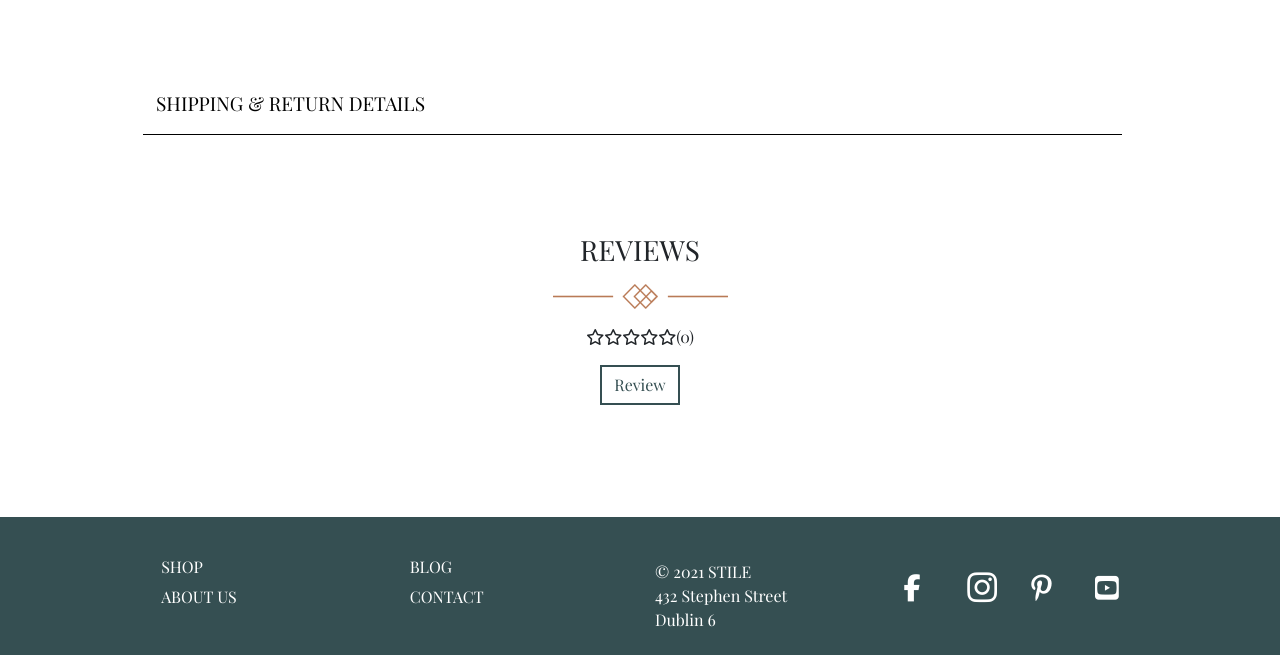
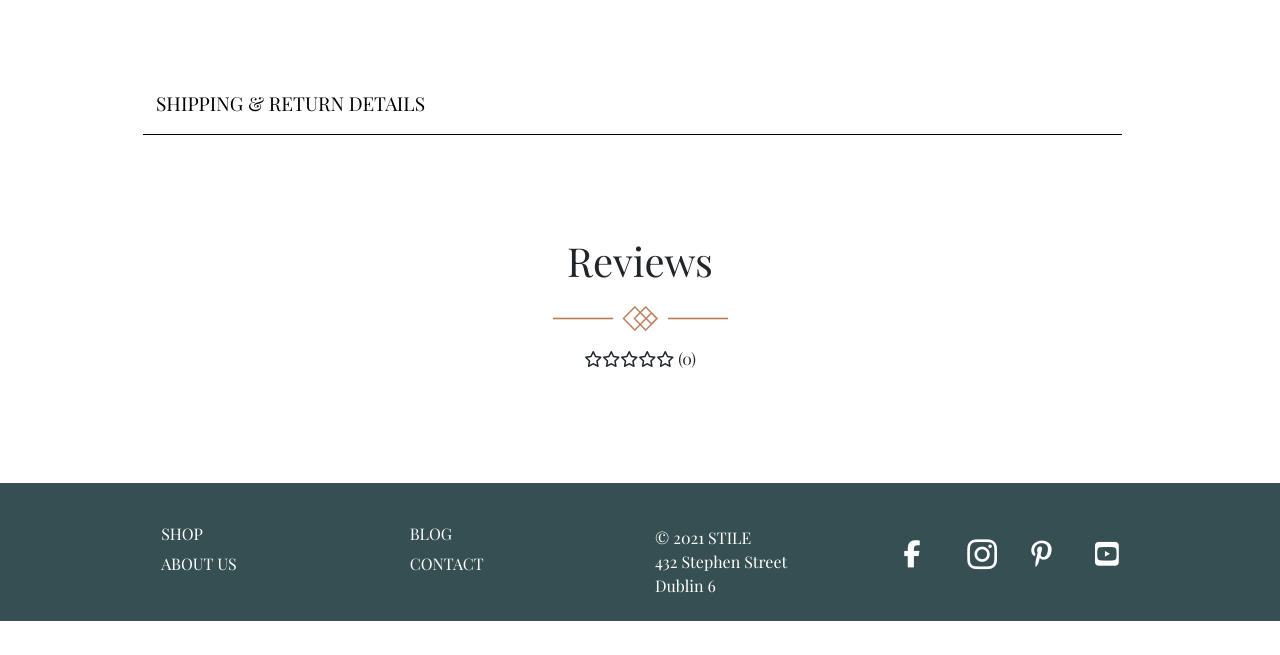
Before and after one commit to sophieboyle1/stile-ms4, a Django app: page /products/1/ in a window 1280 px wide. Shown: the part 1167-1822 px from the top of the page. After the commit the page ends 1788 px from the top, so only its background shows below. Run offline with Django 3.2, Linux system fonts and the light colour scheme; data comes from the database, SQL or seed files in the repository; data that the repository does not hold is empty; parts of the project's set-up code (start-up, migrations or seed data) failed here and were passed over; some libraries are stand-ins or nearby versions; some web fonts are replaced.

Commit message:
updated review template and styled

```diff
--- a/reviews/templates/reviews/includes/reviews.html
+++ b/reviews/templates/reviews/includes/reviews.html
@@ -1,11 +1,13 @@
-<div class="container">
-    <h3 class="text-uppercase text-center mt-5 mb-3">Reviews</h3>
+<!-- Reviews container -->
+<div class="container text-center" id="reviews">
+    <h2 class="font-heading d-inline-block p-1 mt-5 mb-3">Reviews</h2>
     <div class="text-center pb-3">
         <img src="/media/seperater.png" alt="no-image" class="nav-center-4">
     </div>
-    <div class="text-center">
-        <span class="rating-stars" data-value="{{ product.avg_rating }}"></span><span>({{ reviews.count }})</span>
+    <div class="mb-2 text-center">
+        <span class="rating-stars" data-value="{{ product.avg_rating }}"></span> <span>({{ reviews.count }})</span>
     </div>
+    {% if user.is_authenticated %}
     <div class="text-center mt-3">
         <button type="button" class="btn btn-outline-secondary rounded-0" data-toggle="modal"
             data-target="#reviewModal">
@@ -14,33 +16,40 @@
         <div class="modal fade" id="reviewModal" tabindex="-1" aria-labelledby="reviewModalLabel" aria-hidden="true">
             <div class="modal-dialog">
                 <div class="modal-content rounded-0">
+                    <!-- Modal header with title and close button -->
                     <div class="modal-header">
-                        <h5 class="modal-title" id="reviewModalLabel">Write a review</h5>
+                        <h5 class="modal-title text-uppercase" id="reviewModalLabel">Write a review</h5>
                         <button type="button" class="close" data-dismiss="modal" aria-label="Close">
                             <span aria-hidden="true">&times;</span>
                         </button>
                     </div>
+                    <!-- Review form -->
                     <form action="{% url 'add_review' product.pk %}" method="POST">
                         <div class="modal-body">
+                            <!-- Render form using cripsy forms -->
                             {% csrf_token %}
                             {{ review_form|crispy }}
                         </div>
+                        <!-- Footer containing Add and Cancel buttons -->
                         <div class="modal-footer">
-                            <button type="button" class="btn btn-secondary" data-bs-dismiss="modal">Cancel</button>
-                            <button type="button" class="btn btn-primary">Add</button>
+                            <button type="button" class="btn btn-secondary" data-dismiss="modal">Cancel</button>
+                            <button type="submit" class="btn btn-primary">Add</button>
                         </div>
                     </form>
                 </div>
             </div>
         </div>
     </div>
-
-    <div class="row mt-5">
+    {% endif %}
+    <!-- Render existing reviews associated with particular product -->
+    <div class="row mt-5 d-flex justify-content-around">
         {% for review in reviews %}
         <div class="col-12 col-md-5 row p-3 m-3 border">
+            <!-- Title and rating -->
             <div class="col-12 col-lg-4 text-center px-0">
                 <p class="mb-0 fw-bold text-uppercase">{{ review.title }}</p>
                 <p class="rating-stars txt-small" data-value="{{ review.rating }}"></p>
+                <!-- For reviews written by the logged in user show edit and delete bittons -->
                 {% if user.is_authenticated and user.get_username == review.user.user.username %}
                 <div class="col m-auto text-center mb-2">
                     <!-- Edit button, triggers modal with reviews details to be edited -->
@@ -56,8 +65,9 @@
                                 <!-- Modal header with title and close button -->
                                 <div class="modal-header">
                                     <h5 class="modal-title text-uppercase" id="editModalLabel">Write a review</h5>
-                                    <button type="button" class="btn-close" data-bs-dismiss="modal"
-                                        aria-label="Close"></button>
+                                    <button type="button" class="close" data-dismiss="modal" aria-label="Close">
+                            <span aria-hidden="true">&times;</span>
+                        </button>
                                 </div>
                                 <!-- Review form -->
                                 <form action="{% url 'edit_review' review.pk %}" method="POST">
@@ -68,14 +78,21 @@
                                     </div>
                                     <!-- Footer containing Add and Cancel buttons -->
                                     <div class="modal-footer">
-                                        <button type="button" class="button button-steel"
-                                            data-bs-dismiss="modal">Cancel</button>
-                                        <button type="submit" class="button button-pink">Edit</button>
+                                        <button type="button" class="btn btn-secondary"
+                                            data-dismiss="modal">Cancel</button>
+                                        <button type="submit" class="btn btn-primary">Edit</button>
                                     </div>
                                 </form>
                             </div>
                         </div>
                     </div>
+
+                    <!-- Delete button, triggers modal to confirm deletion -->
+                    <button class="p-1 text-danger text-decoration-none button" type="button" data-toggle="modal"
+                        data-target="#deleteReview">
+                        <i class="fas fa-trash"></i>
+                    </button>
+
                     <!-- Modal -->
                     <div class="modal fade" id="deleteReview" tabindex="-1" aria-labelledby="deleteUserReview"
                         aria-hidden="true">
@@ -83,38 +100,40 @@
                             <div class="modal-content rounded-0">
                                 <div class="modal-header text-uppercase">
                                     <h5 class="modal-title" id="deleteUserReview">Are you sure?</h5>
-                                    <button type="button" class="btn-close" data-bs-dismiss="modal"
-                                        aria-label="Close"></button>
+                                    <button type="button" class="close" data-dismiss="modal" aria-label="Close">
+                            <span aria-hidden="true">&times;</span>
+                        </button>
                                 </div>
                                 <div class="modal-body">
                                     Are you sure you want to delete?
                                     This will delete your review forever!!
                                 </div>
                                 <div class="modal-footer">
-                                    <button type="button" class="button button-green"
-                                        data-bs-dismiss="modal">Cancel</button>
+                                    <button type="button" class="btn btn-secondary"
+                                        data-dismiss="modal">Cancel</button>
                                     <a href="{% url 'delete_review' review.pk %}" type="button"
-                                        class="button button-delete">Delete</a>
+                                        class="btn btn-primary">Delete</a>
                                 </div>
                             </div>
                         </div>
                     </div>
                 </div>
+
                 {% endif %}
+            </div>
+            <!-- Description, user and added date -->
             <div class="col-12 col-lg-8">
                 <p>"{{ review.description }}"</p>
                 <div class="row">
                     <div class="col">
-                            <p class="text-end fst-italic text-secondary">-{{ review.user }}</p>
-                            <p class="text-secondary text-end mb-0">
-                                <small>{{ review.date_posted|date:"M d, Y" }}</small>
+                        <p class="text-end fst-italic text-secondary mb-0">-{{ review.user }}</p>
+                        <p class="text-secondary text-end mb-0"><small>{{ review.date_posted|date:"M d, Y" }}</small>
                         </p>
                     </div>
                 </div>
             </div>
         </div>
         {% endfor %}
-        </div>
     </div>
 </div>
 
--- a/static/css/base.css
+++ b/static/css/base.css
@@ -899,28 +899,37 @@ select option[value=""] {
 
 .btn-secondary {
     color: var(--color-black);
-    background-color: var(--color-white);
+    background-color: var(--color-light-green);
     border-radius: 0;
     border: solid 2px var(--color-light-green);
 }
 
 .btn-secondary:hover {
     background-color: var(--color-light-green);
-    color: var(--black);
+    color: var(--white);
     border: solid 2px var(--color-light-green);
 }
 
 .btn-primary {
     color: var(--color-black);
-    background-color: var(--color-white);
+    background-color: var(--color-green);
     border-color: var(--color-green);
     border-radius: 0;
 }
 
 .btn-primary:hover {
     background-color: var(--color-green);
-    color: var(--white);
+    color: var(--black);
     border: solid 2px var(--color-green);
+}
+
+.border {
+    border: 1px solid var(--color-black)!important;
+}
+
+.text-decoration-none {
+    border: 0!important;
+    background-color: var(--color-white);
 }
 
 /*------ Responsiveness ------*/
```
Lines whose indentation alone changed are shown as unchanged.
